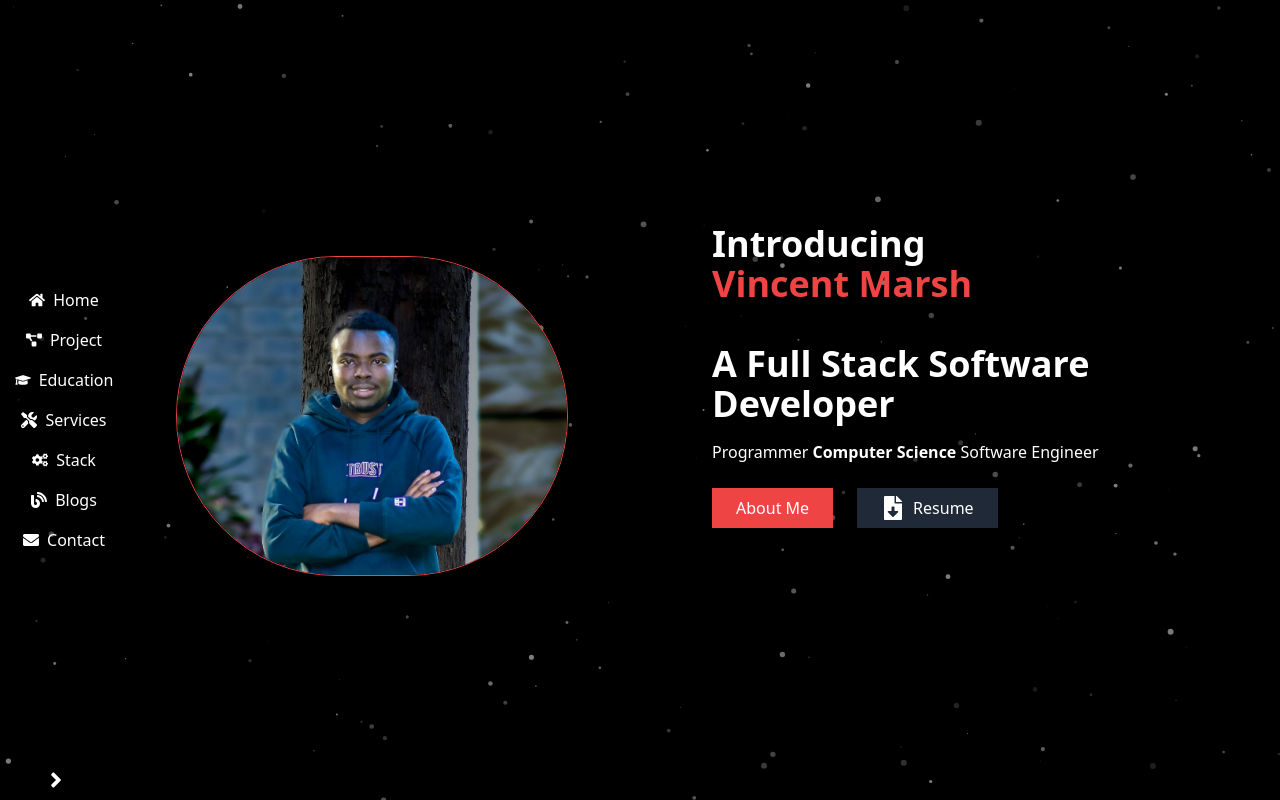
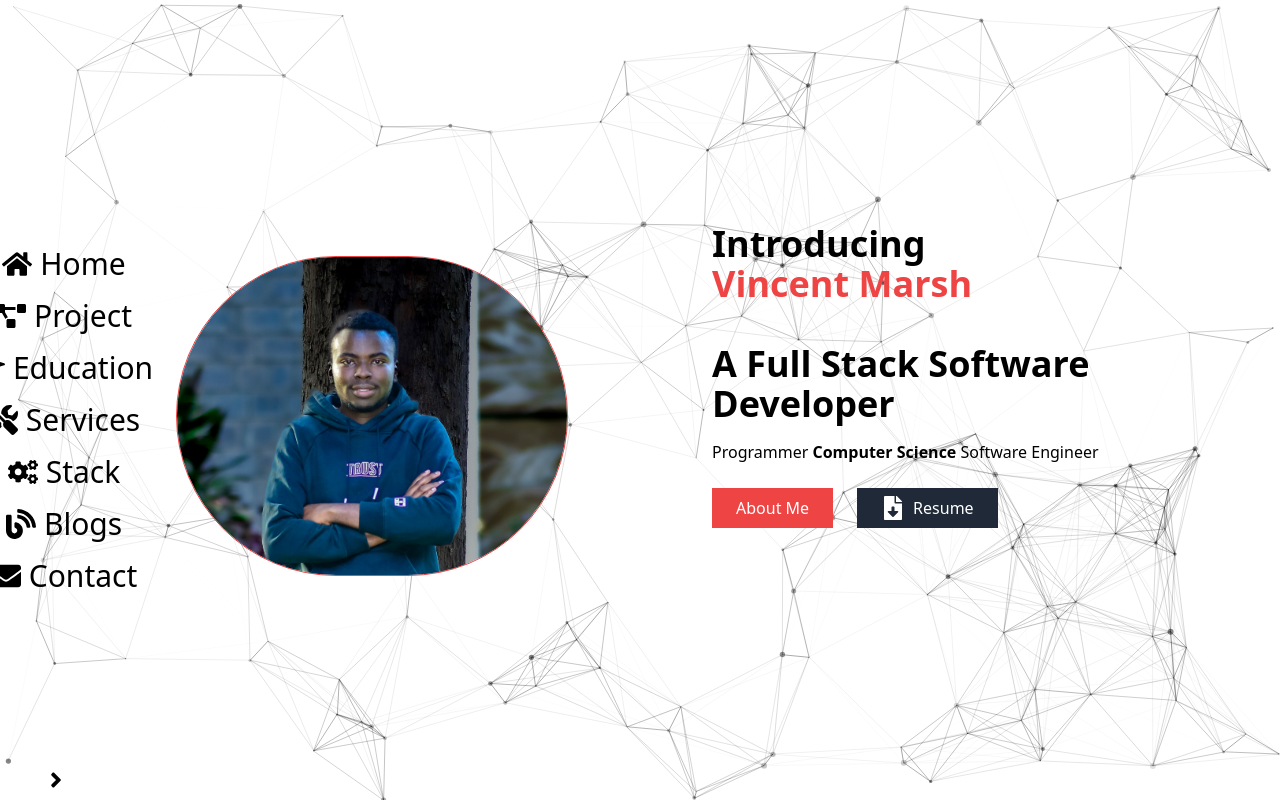
Before and after one commit to marshvin/marsh, a React (Create React App) app: page / in a window 1280 px wide. Both pictures are taken after a click on the button 24 px from the left and 780 px from the top of the page. Shown: the top 800 px of the page. Built offline with nearby package versions, Linux system fonts and the light colour scheme.

Commit message:
Carousel fix

```diff
--- a/src/Components/Home.jsx
+++ b/src/Components/Home.jsx
@@ -21,8 +21,8 @@ function Home() {
         setNavbarColor('text-black'); // Change text color to black
         setArrowColor('text-black'); // Change arrow color to black
       } else {
-        setNavbarColor('text-white'); // Change text color to white
-        setArrowColor('text-white'); // Change arrow color to white
+        setNavbarColor('text-black'); // Change text color to white
+        setArrowColor('text-black'); // Change arrow color to white
       }
     };
 
@@ -47,7 +47,7 @@ function Home() {
         },
       },
       color: {
-        value: '#ffffff',
+        value: '#000000', // Set particle color to black
       },
       shape: {
         type: 'circle',
@@ -74,7 +74,11 @@ function Home() {
         random: true,
       },
       line_linked: {
-        enable: false,
+        enable: true, // Enable lines between particles
+        distance: 150,
+        color: '#000000',
+        opacity: 0.4,
+        width: 1,
       },
       move: {
         enable: true,
@@ -91,53 +95,89 @@ function Home() {
         },
       },
     },
+    interactivity: {
+      detect_on: 'canvas',
+      events: {
+        onhover: {
+          enable: true,
+          mode: 'repulse', // Change mode to repulse
+        },
+        onclick: {
+          enable: true,
+          mode: 'push',
+        },
+        resize: true,
+      },
+      modes: {
+        grab: {
+          distance: 400,
+          line_linked: {
+            opacity: 1,
+          },
+        },
+        bubble: {
+          distance: 400,
+          size: 40,
+          duration: 2,
+          opacity: 8,
+          speed: 3,
+        },
+        repulse: {
+          distance: 200,
+          duration: 0.4,
+        },
+        push: {
+          particles_nb: 4,
+        },
+        remove: {
+          particles_nb: 2,
+        },
+      },
+    },
     retina_detect: true,
   };
 
   return (
-    <div className="relative overflow-hidden">
+    <div className="relative overflow-hidden bg-white">
       <nav
         className={`fixed top-0 left-0 h-full z-10 transition-all duration-300 bg-transparent ${navbarWidth}`}
       >
        <div className="max-w-xs w-16 mx-auto flex flex-col items-center justify-center h-full mr-4">
           <div className="flex flex-col items-center mt-10 space-y-4">
             <Link to="hero" smooth={true} duration={500} className={`flex items-center hover:text-gray-300 ${navbarColor}`} style={{ cursor: 'pointer' }}>
-              {isOpen ? <FaHome className="inline-block mr-2" /> : <FaHome className="inline-block" />}
-              {isOpen && <span>Home</span>}
+              <FaHome className="inline-block text-4xl sm:text-3xl md:text-3xl lg:text-3xl" />
+              {isOpen && <span className="text-xl sm:text-lg md:text-2xl lg:text-3xl ml-2">Home</span>}
             </Link>
             <Link to="project" smooth={true} duration={500} className={`flex items-center hover:text-gray-300 ${navbarColor}`} style={{ cursor: 'pointer' }}>
-              {isOpen ? <FaProjectDiagram className="inline-block mr-2" /> : <FaProjectDiagram className="inline-block" />}
-              {isOpen && <span>Project</span>}
+              <FaProjectDiagram className="inline-block text-4xl sm:text-3xl md:text-3xl lg:text-3xl" />
+              {isOpen && <span className="text-xl sm:text-lg md:text-2xl lg:text-3xl ml-2">Project</span>}
             </Link>
             <Link to="education" smooth={true} duration={500} className={`flex items-center hover:text-gray-300 ${navbarColor}`} style={{ cursor: 'pointer' }}>
-              {isOpen ? <FaGraduationCap className="inline-block mr-2" /> : <FaGraduationCap className="inline-block" />}
-              {isOpen && <span>Education</span>}
+              <FaGraduationCap className="inline-block text-4xl sm:text-3xl md:text-3xl lg:text-3xl" />
+              {isOpen && <span className="text-xl sm:text-lg md:text-2xl lg:text-3xl ml-2">Education</span>}
             </Link>
             <Link to="services" smooth={true} duration={500} className={`flex items-center hover:text-gray-300 ${navbarColor}`} style={{ cursor: 'pointer' }}>
-              {isOpen ? <FaTools className="inline-block mr-2" /> : <FaTools className="inline-block" />}
-              {isOpen && <span>Services</span>}
+              <FaTools className="inline-block text-4xl sm:text-3xl md:text-3xl lg:text-3xl" />
+              {isOpen && <span className="text-xl sm:text-lg md:text-2xl lg:text-3xl ml-2">Services</span>}
             </Link>
             <Link to="skills" smooth={true} duration={500} className={`flex items-center hover:text-gray-300 ${navbarColor}`} style={{ cursor: 'pointer' }}>
-              {isOpen ? <FaCogs className="inline-block mr-2" /> : <FaCogs className="inline-block" />}
-              {isOpen && <span>Stack</span>}
+              <FaCogs className="inline-block text-4xl sm:text-3xl md:text-3xl lg:text-3xl" />
+              {isOpen && <span className="text-xl sm:text-lg md:text-2xl lg:text-3xl ml-2">Stack</span>}
             </Link>
             <Link to="blogs" smooth={true} duration={500} className={`flex items-center hover:text-gray-300 ${navbarColor}`} style={{ cursor: 'pointer' }}>
-              {isOpen ? <FaBlog className="inline-block mr-2" /> : <FaBlog className="inline-block" />}
-              {isOpen && <span>Blogs</span>}
+              <FaBlog className="inline-block text-4xl sm:text-3xl md:text-3xl lg:text-3xl" />
+              {isOpen && <span className="text-xl sm:text-lg md:text-2xl lg:text-3xl ml-2">Blogs</span>}
             </Link>
             <Link to="contact" smooth={true} duration={500} className={`flex items-center hover:text-gray-300 ${navbarColor}`} style={{ cursor: 'pointer' }}>
-              {isOpen ? <FaEnvelope className="inline-block mr-2" /> : <FaEnvelope className="inline-block" />}
-              {isOpen && <span>Contact</span>}
+              <FaEnvelope className="inline-block text-2xl sm:text-2xl md:text-3xl lg:text-3xl" />
+              {isOpen && <span className="text-xl sm:text-lg md:text-2xl lg:text-3xl ml-2">Contact</span>}
             </Link>
-
-
-
           </div>
         </div>
         <div className="absolute bottom-0 w-full flex justify-center">
           <button
             onClick={toggleNavbar}
-            className={`text-white py-2 focus:outline-none ${navbarColor}`}
+            className={`py-2 focus:outline-none ${navbarColor}`}
           >
             <FaAngleRight size={24} className={arrowColor} />
           </button>
@@ -148,7 +188,7 @@ function Home() {
 
       <section
         id="hero"
-        className="bg-black flex flex-col-reverse sm:flex-row items-center px-6"
+        className="flex flex-col-reverse sm:flex-row items-center px-6"
         style={{ height: '100vh' }}
       >
         <div className="container mx-auto flex flex-col items-center px-6 md:flex-row">
@@ -163,12 +203,12 @@ function Home() {
 
           {/* Content */}
           <div className="flex flex-col mb-12 md:w-1/2 md:ml-36">
-            <h1 className="text-4xl text-white font-bold text-center md:text-left">
+            <h1 className="text-4xl text-black font-bold text-center md:text-left">
               Introducing{' '}
               <p className="text-red-500">Vincent Marsh</p> <br />
               <b> A Full Stack Software Developer</b>
             </h1>
-            <p className="mt-4 text-white text-center text-darkGrayishBlue md:text-left">
+            <p className="mt-4 text-black text-center md:text-left">
               Programmer <b>Computer Science</b> Software Engineer
             </p>
             <div className="flex justify-center mt-6 md:justify-start space-x-6">
```
Lines whose indentation alone changed are shown as unchanged.
